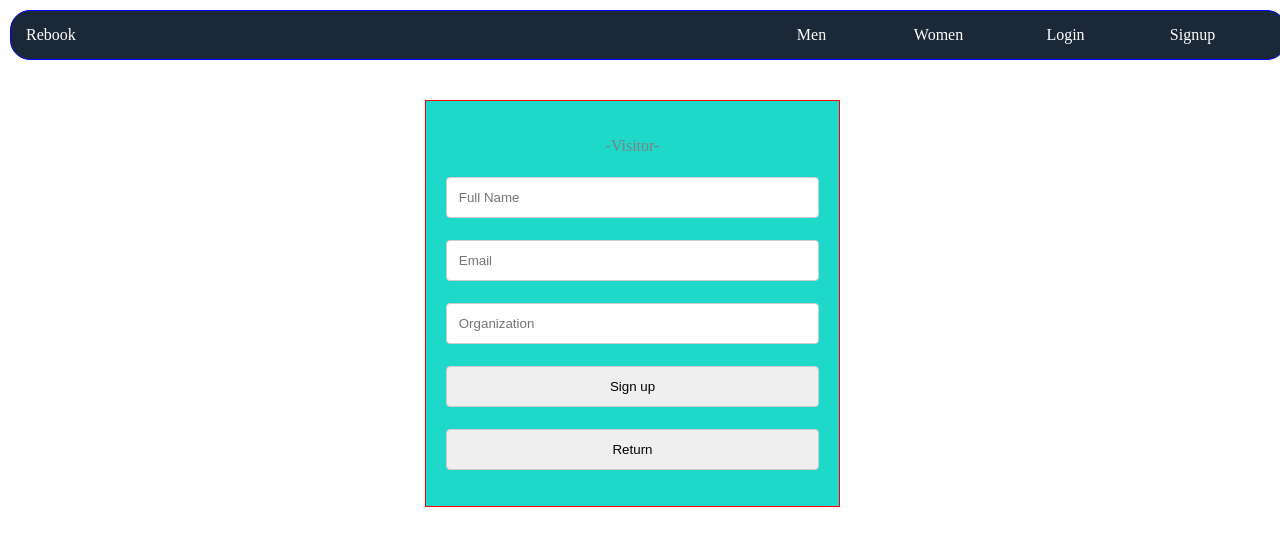
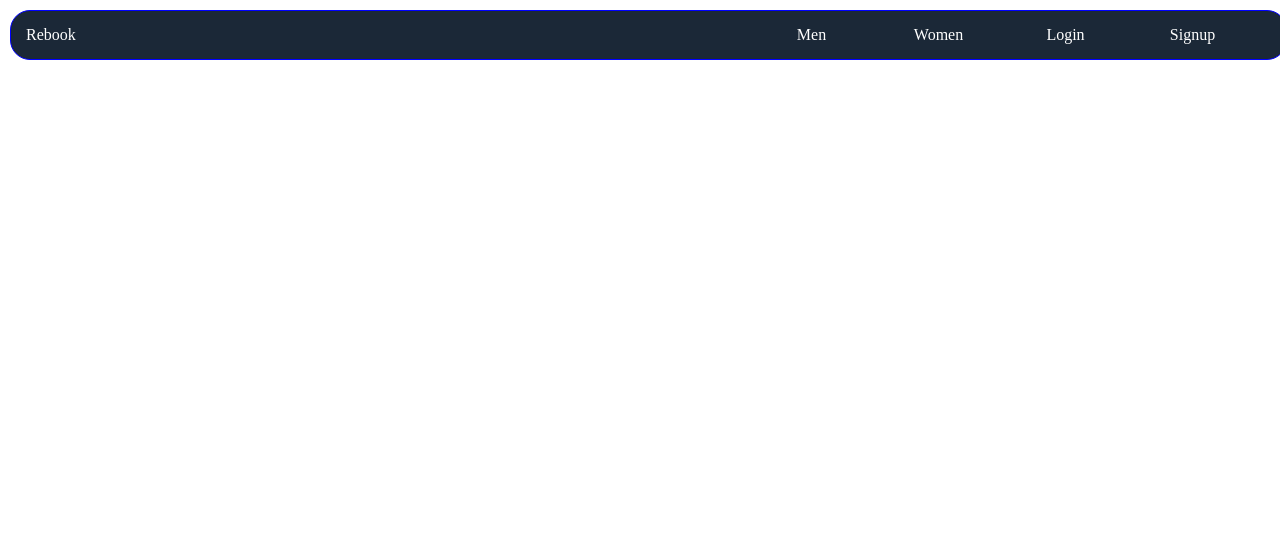
Before and after one commit to Prashant7970/new-project, a plain HTML site: page navbar.html in a window 1280 px wide. Drawn offline with Linux system fonts and the light colour scheme.

Commit message:
Navbar updated

```diff
--- a/navbar.html
+++ b/navbar.html
@@ -33,46 +33,16 @@
 
         }
 
-        #SubNav>div{
+        #SubNav a{
             border: 0px solid red;
             display: flex;
             align-items: center;
             justify-content: center;
+            color: white;
+            text-decoration: none;
         }
 
-        #Signup{
-            width: 30%;
-            border: 1px solid red;
-            margin:auto;
-            margin-top: 40px;
-            text-align: center;
-            padding: 20px;
-            background-color: rgb(30, 216, 201);
-            color:grey ;
-        }
 
-        input[type="text"]{
-            width: 100%;
-            padding: 12px;
-            border: 1px solid #ccc;
-            border-radius: 4px;
-            box-sizing: border-box;
-            margin-top: 6px;
-            margin-bottom: 16px;
-            resize: vertical;
-        }
-
-        button{
-            width: 100%;
-            padding: 12px;
-            border: 1px solid #ccc;
-            border-radius: 4px;
-            box-sizing: border-box;
-            margin-top: 6px;
-            margin-bottom: 16px;
-            resize: vertical;
-            /* background-color: rgba(30, 216, 200, 0.925); */
-        }
 
 
     </style>
@@ -81,19 +51,12 @@
     <div id="Navbar">
         <div>Rebook</div>
         <div id="SubNav">
-            <div>Men</div>
-            <div>Women</div>
-            <div>Login</div>
-            <div>Signup</div>
+            <a href="">Men</a>
+            <a href="">Women</a>
+            <a href="">Login</a>
+            <a href="Signin.html">Signup</a>
         </div>
     </div>
-    <div id="Signup">
-        <p>-Visitor-</p>
-        <input type="text" placeholder="Full Name"><br>
-        <input type="text" placeholder="Email"><br>
-        <input type="text" placeholder="Organization"><br>
-        <button>Sign up</button><br>
-        <button>Return</button>
-    </div>
+
 </body>
 </html>
```
